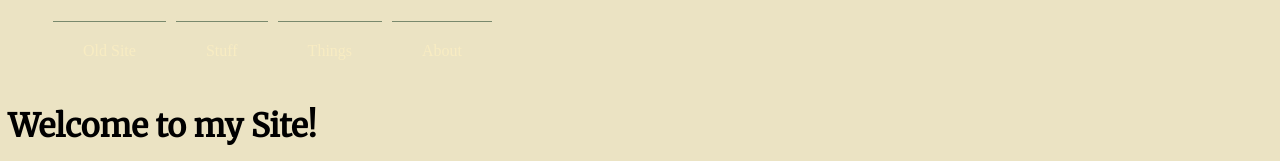
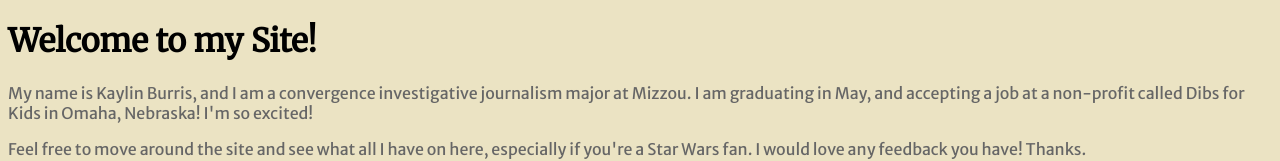
Before and after one commit to J4502-SS19/kaylin_burris, a plain HTML site: page index.html in a window 1280 px wide. Shown: the top 161 px of the page. Drawn offline with nearby package versions, Linux system fonts and the light colour scheme.

Commit message:
updated grid

```diff
--- a/grid.css
+++ b/grid.css
@@ -4,8 +4,8 @@
 }
 
 nav ul {
-  display:flex;
-  flex-flow: column;
+  display:none;
+
 }
 
 .authorbox img {
```
